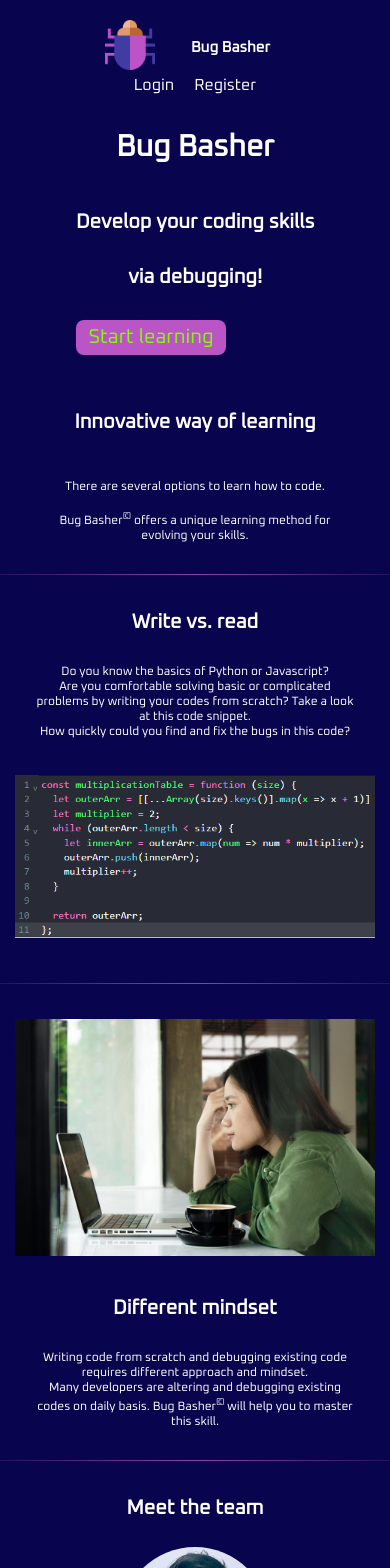
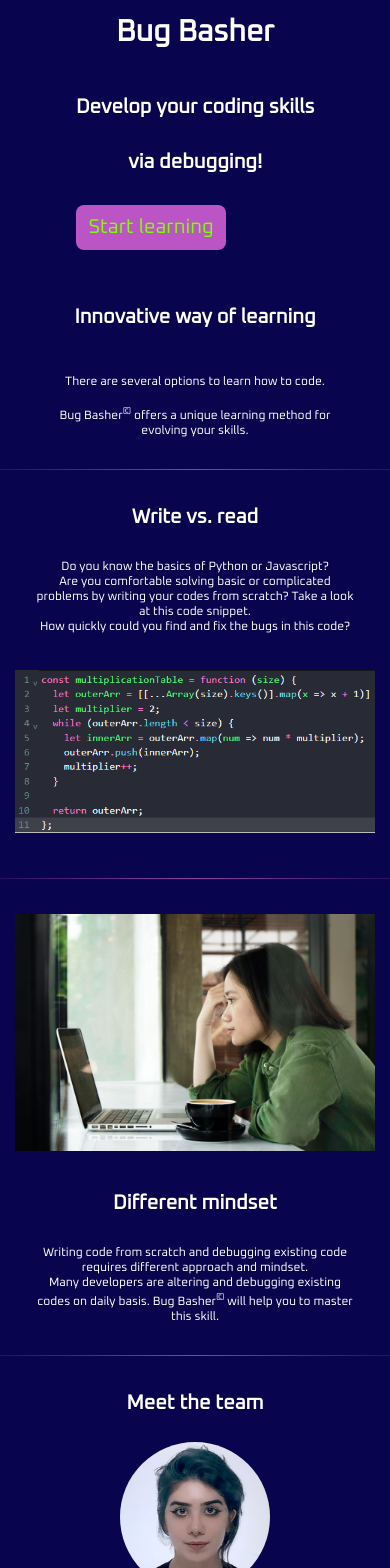
Before and after one commit to Flask-and-Furious/client_side, a React (Vite) app: page / in a window 390 px wide. Shown: the top 1568 px of the page. Built offline with nearby package versions, Linux system fonts and the light colour scheme.

Commit message:
Add styling

```diff
--- a/src/components/Button/index.module.css
+++ b/src/components/Button/index.module.css
@@ -1,6 +1,6 @@
 .play {
     margin: 15px;
-    padding: 5px;
+    padding: 10px;
     width: 150px;
     font-size: 2rem;
     background-color: #bb54c5;
--- a/src/index.css
+++ b/src/index.css
@@ -45,7 +45,7 @@ body {
 
 p {
   padding: 15px;
-  width: 500px;
+  /* width: 500px; */
 }
 
 .login-container, .register-container {
@@ -275,6 +275,8 @@ nav {
 
     display: flex;
     flex-direction: column;
+    justify-content: center;
+    align-items: center;
 
   }
 
@@ -282,13 +284,14 @@ nav {
 
     display: flex;
     flex-direction: column;
+    justify-content: center;
+    align-items: center;
 
   }
 
 
   nav {
-
-    display: inline;
+    display: none;
   }
 
   .mobile {
--- a/src/pages/Home/index.jsx
+++ b/src/pages/Home/index.jsx
@@ -8,7 +8,6 @@ import { Button, Image, Subtitle, Title, HR, Team } from "../../components";
 import home from "../../assets/home.jpg";
 import article1 from "../../assets/article1.jpg"
 import snippet1 from "../../assets/snippet1.png"
-import snippet2 from "../../assets/snippet2.png"
 import coding_girl from "../../assets/coding_girl.jpg"
 
 
@@ -61,7 +60,7 @@ function Home() {
       </div>
       <div><HR /></div>
       <div className="article2-container">
-      <div className="mobile">
+
         <div data-aos="fade-up" >
 
           <Subtitle subtitle="Write vs. read" />
@@ -70,18 +69,17 @@ function Home() {
         <div data-aos="zoom-in-left">
           <Image image={snippet1} altVal="article 2 image goes here" cssClass={"snippets"}/>
         </div>
-      </div>
+
       </div>
       <div><HR /></div>
       <div className="article1-container">
-        <div className="mobile">
+
         <div data-aos="zoom-in-right">
           <Image image={coding_girl} altVal="article 1 image goes here" cssClass={"snippets"} />
         </div>
         <div data-aos="fade-up" >
           <Subtitle subtitle="Different mindset" />
           <p>Writing code from scratch and debugging existing code requires different approach and mindset.<br/>Many developers are altering and debugging existing codes on daily basis. Bug Basher<sup>&copy;</sup> will help you to master this skill.</p>
-        </div>
         </div>
       </div>
       <div><HR /></div>
```
